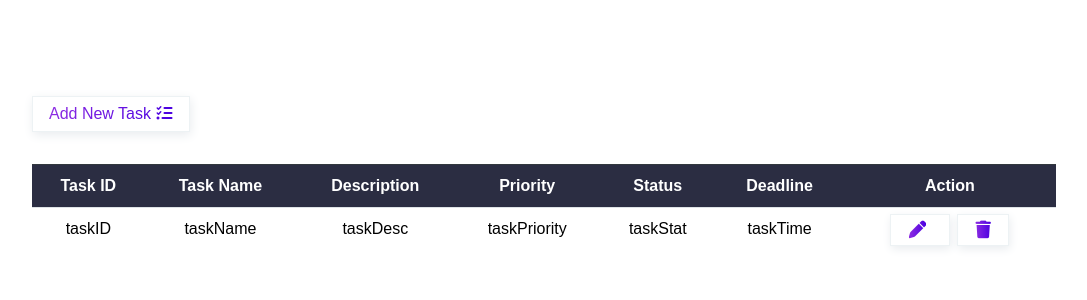
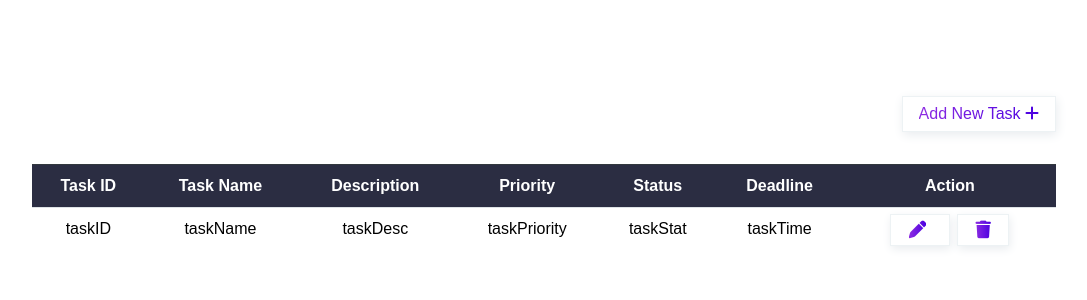
Before and after one commit to adityar22/PAW---Kelompok-6, a Node server app: page / in a window 1280 px wide. Shown: the part 60-360 px from the top of the page, without its empty margins (96-1183 px from the left). Run offline with Node 20, Linux system fonts and the light colour scheme; some libraries are stand-ins or nearby versions.

Commit message:
update modul

```diff
--- a/assets/css/style.css
+++ b/assets/css/style.css
@@ -30,11 +30,11 @@ a {
 
 .d-flex{
     display: flex;
-    flex-wrap: wrap;
+    flex-wrap: wrap-reverse;
 }
 
 .justify-between{
-    justify-content: space-between;
+    justify-content: flex-end;
 }
 
 .text-center{
--- a/server/model/model.js
+++ b/server/model/model.js
@@ -1,6 +1,11 @@
 const mongoose = require('mongoose');
 
 var schema = new mongoose.Schema({
+    taskID:{
+        type: Number,
+        required: true,
+        unique: true
+    },
     taskName:{
         type: String,
         required: true
--- a/views/index.ejs
+++ b/views/index.ejs
@@ -7,7 +7,7 @@
     <div class="container">
         <div class="box-nav d-flex justify-between">
             <a href="/add_task" class="border-shadow">
-                <span class="text-gradient">Add New Task <i class="fa-solid fa-list-check"></i></span>
+                <span class="text-gradient">Add New Task <i class="fa-solid fa-plus"></i></span>
             </a>
         </div>
 
```
Also changed, not shown: server/controller/controller.js (line endings or trailing spaces).
